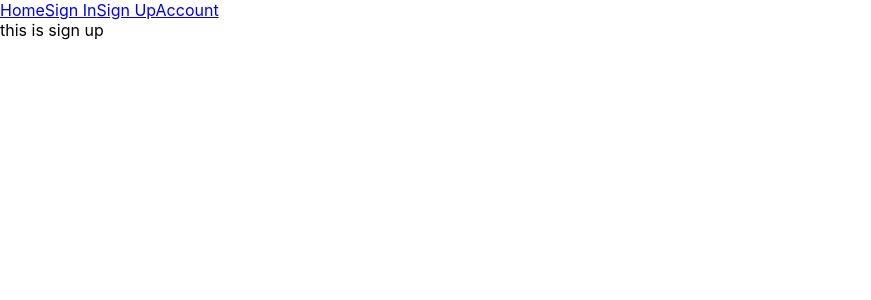
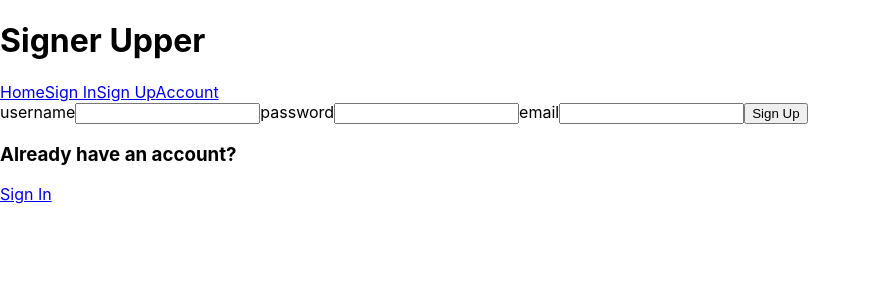
Before and after one commit to ChadWKirk/MERN-signup, a React (Create React App) app in the folder front/: page /Signup in a window 1280 px wide. Shown: the top 300 px of the page, without its empty margins (0-871 px from the left). Built offline with nearby package versions, Linux system fonts and the light colour scheme.

Commit message:
made home and sign up pages

```diff
--- a/front/src/App.js
+++ b/front/src/App.js
@@ -9,6 +9,7 @@ import Account from "./Pages/Account";
 function App() {
   return (
     <BrowserRouter>
+      <h1>Signer Upper</h1>
       <NavBar />
       <Routes>
         <Route path="/" element={<Home />}></Route>
--- a/front/src/Pages/Home.js
+++ b/front/src/Pages/Home.js
@@ -1,6 +1,6 @@
 import React from "react";
 
 function Home() {
-  return <div>this is home</div>;
+  return ;
 }
 export default Home;
--- a/front/src/Pages/SignUp.js
+++ b/front/src/Pages/SignUp.js
@@ -1,6 +1,25 @@
 import React from "react";
 
 function SignUp() {
-  return <div>this is sign up</div>;
+  return (
+    <div>
+      <div>
+        <form>
+          <label>username</label>
+          <input></input>
+          <label>password</label>
+          <input></input>
+          <label>email</label>
+          <input></input>
+          <button>Sign Up</button>
+        </form>
+      </div>
+
+      <div>
+        <h3>Already have an account?</h3>
+        <a href="/Signin">Sign In</a>
+      </div>
+    </div>
+  );
 }
 export default SignUp;
```
